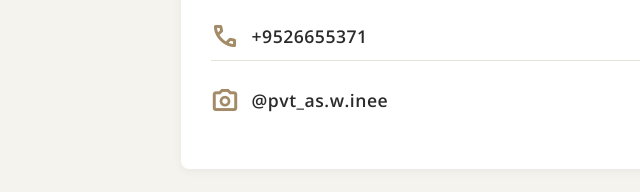
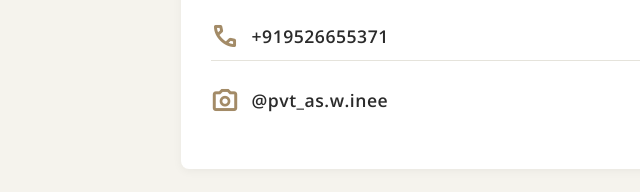
Before and after one commit to aswinnb712008-png/File, a plain HTML site: page index.html in a window 1280 px wide. Shown: the part 1577-1769 px from the top of the page, 34-674 px from the left. Drawn offline with nearby package versions, Linux system fonts and the light colour scheme.

Commit message:
Update index.html

```diff
--- a/index.html
+++ b/index.html
@@ -216,7 +216,7 @@
             <li class="contact-item">
                 <a href="tel:+9526655371">
                     <span class="material-symbols-outlined">call</span>
-                    <span>+9526655371</span>
+                    <span>+919526655371</span>
                 </a>
             </li>
             <li class="contact-item">
```
